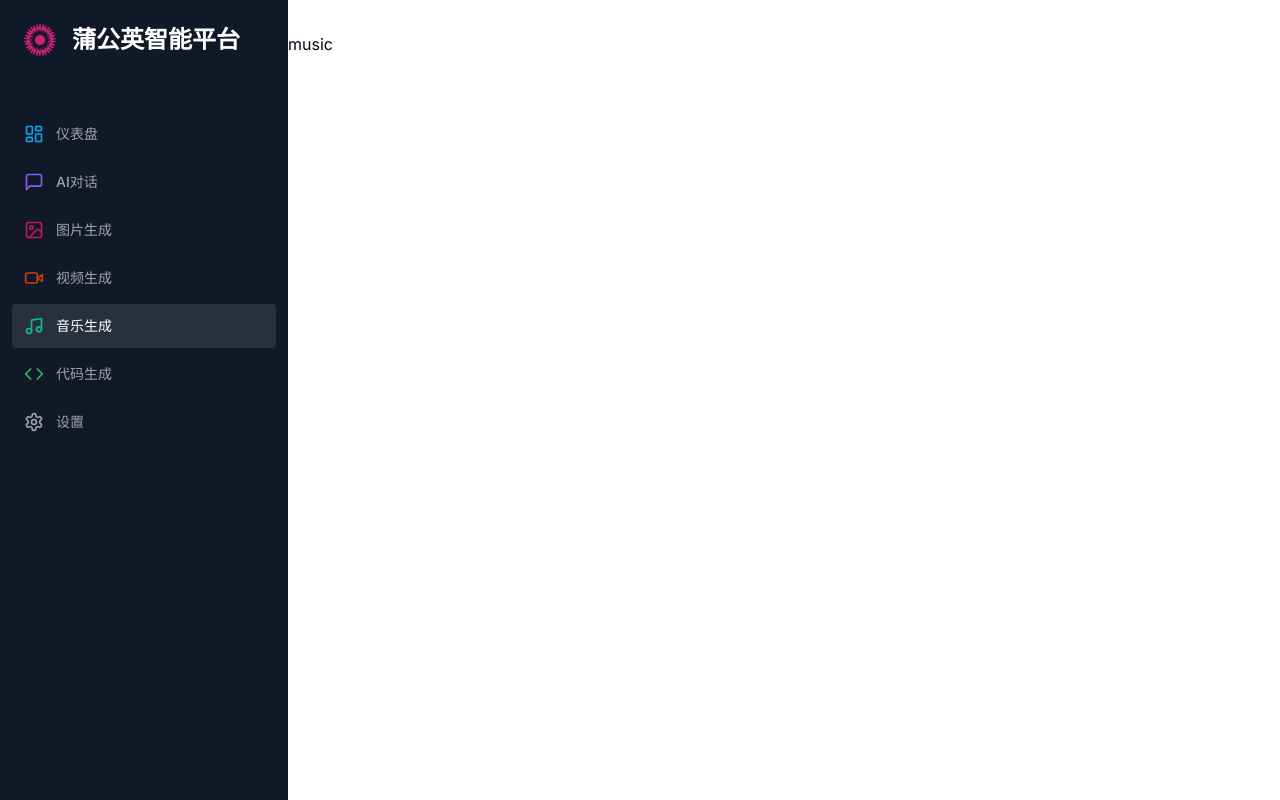
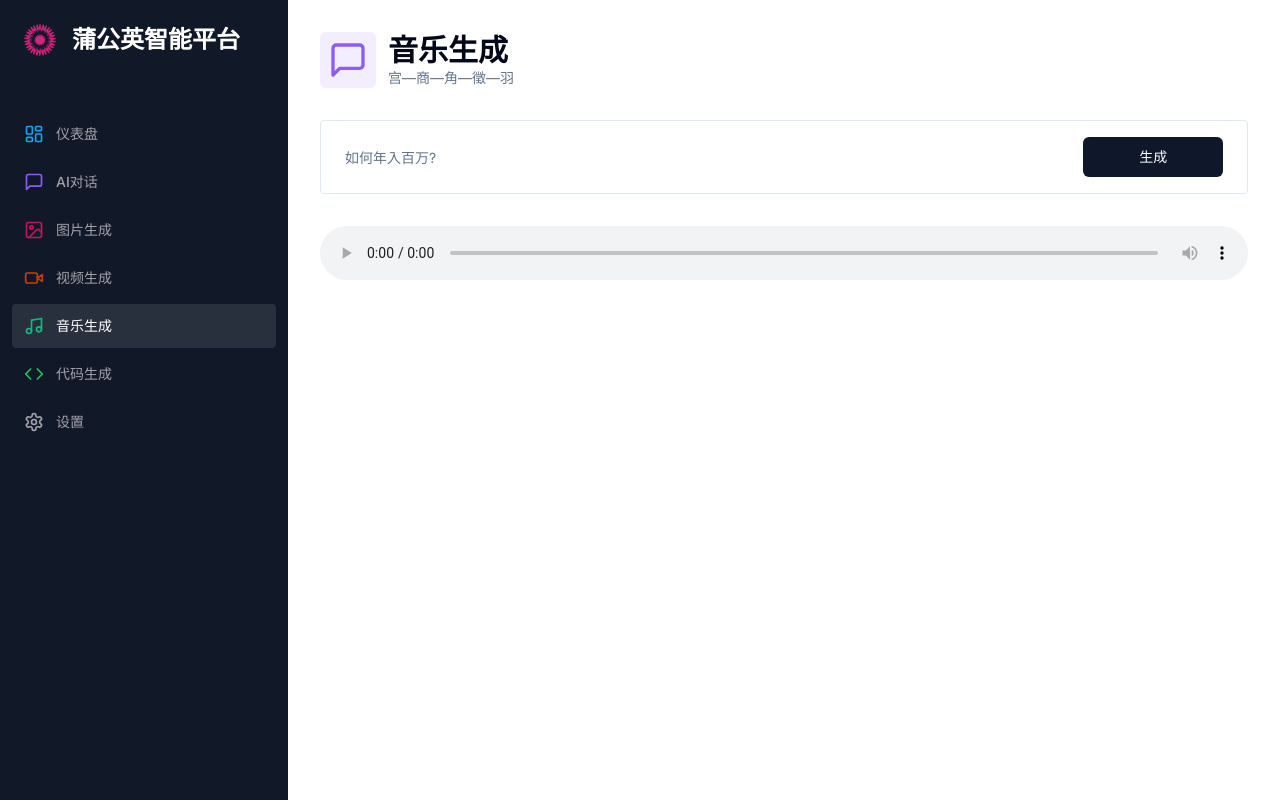
Before and after one commit to PBHAHAHA/dandelion-ai-saas, a Next.js app: page /music in a window 1280 px wide. Built offline with nearby package versions, Linux system fonts and the light colour scheme.

Commit message:
feat: music update

```diff
--- /dev/null
+++ b/app/(dashboard)/(routes)/music/constants.ts
@@ -0,0 +1,7 @@
+import * as z from 'zod'
+
+export const formSchema = z.object({
+    prompt: z.string().min(1, {
+        message: "Prompt is required"
+    })
+})
--- a/app/(dashboard)/(routes)/music/page.tsx
+++ b/app/(dashboard)/(routes)/music/page.tsx
@@ -1,7 +1,102 @@
+"use client"
+import axios from 'axios'
+import * as z from "zod"
+import {zodResolver} from "@hookform/resolvers/zod"
+import Heading from "@/components/heading"
+import { MessageSquare } from "lucide-react"
+import {  useForm } from "react-hook-form"
+import { formSchema } from "./constants.ts"
+import { Form, FormControl, FormField, FormItem } from "@/components/ui/form"
+import { Input } from "@/components/ui/input"
+import { Button } from "@/components/ui/button"
+import { useRouter } from 'next/navigation'
+import { useState } from 'react'
+import { ChatCompletionRequestMessage } from 'openai'
+import Loader from '@/components/loader'
+import Empty from '@/components/empty'
+import { cn } from '@/lib/utils'
+import UserAvatar from '@/components/user-avatar'
+import BotAvatar from '@/components/bot-avatar'
+
 const MusicPage = () => {
+    const router = useRouter()
+    const [music,setMusic] = useState<string>("https://replicate.delivery/pbxt/bhneHXEt9yTMHqkEeC4E2qjLKTXSVDabdGhlq9QD47DUqKVRA/out.mp4")
+    const form = useForm<z.infer<typeof formSchema>>({
+        resolver: zodResolver(formSchema),
+        defaultValues: {
+            prompt: ""
+        }
+    })
+    const isLoading = form.formState.isSubmitting
+    const onSubmit = async (values:z.infer<typeof formSchema>) => {
+        console.log(values)
+        try {
+            setMusic(undefined)
+            const res = await axios.post("/api/music", values)
+            console.log("响应参数",res)
+            setMusic(res.data.audio)
+            form.reset()
+        } catch (error) {
+            // TODO: 打开订阅弹窗
+            console.log(error)
+        } finally {
+            router.refresh()
+        }
+    }
     return (
         <div>
-            music
+            <Heading title="音乐生成" desc="宫—商—角—徵—羽" icon={MessageSquare} iconColor="text-violet-500" bgColor="bg-violet-500/10"/>
+            <div className="px-4 lg:px-8">
+                <div>
+                    <Form {...form}>
+                        <form
+                            onSubmit={form.handleSubmit(onSubmit)}
+                            className="rounded-sm border w-full p-4 px-3 md:px-6 focus-within:shadow-sm grid grid-cols-12 gap-2"
+
+                        >
+                            <FormField
+                                name="prompt"
+                                render={({field}) => (
+                                    <FormItem className="col-span-12 lg:col-span-10">
+                                        <FormControl className="m-0 p-0">
+                                            <Input
+                                                className="border-0 outline-none focus-visible:ring-0 focus-visible:ring-transparent"
+                                                disabled={isLoading}
+                                                placeholder="如何年入百万?"
+                                                {...field}
+                                            />
+                                        </FormControl>
+                                    </FormItem>
+                                )}
+                            />
+                            <Button className="col-span-12 lg:col-span-2">
+                                生成
+                            </Button>
+                        </form>
+                    </Form>
+                </div>
+                <div className="space-y-4 mt-4">
+                    {
+                        isLoading && (
+                            <div className='p-8 rounded-lg w-full flex items-center justify-center bg-muted'>
+                                <Loader />
+                            </div>
+                        )
+                    }
+                    {!music && !isLoading && (
+                        <Empty label='还没有开始对话哦～' />
+                    )}
+                    <div className='w-full mt-4'>
+                        {
+                            music && (
+                                <audio controls className='w-full mt-8'>
+                                    <source src={music}/>
+                                </audio>
+                            )
+                        }
+                    </div>
+                </div>
+            </div>
         </div>
     )
 }
--- /dev/null
+++ b/app/api/music/route.ts
@@ -0,0 +1,33 @@
+import { auth } from "@clerk/nextjs";
+import { NextResponse } from "next/server";
+import Replicate from "replicate";
+
+const replicate = new Replicate({
+    auth: process.env.REPLICATE_API_TOKEN!
+})
+
+export async function POST(req:Request) {
+    try {
+        const {userId} = auth()
+        const body = await req.json()
+        const {prompt} = body
+        console.log("用户：" ,userId,body)
+        if(!userId){
+            return new NextResponse("未登陆", {status: 401})
+        }
+        if(!prompt) {
+            return new NextResponse("对话消息未填入",{status: 400})
+        }
+        const res = await replicate.run(
+            "riffusion/riffusion:8cf61ea6c56afd61d8f5b9ffd14d7c216c0a93844ce2d82ac1c9ecc9c7f24e05",
+            {
+                input: {
+                    prompt_a: "funky synth solo"
+                }
+            }
+        )
+        return NextResponse.json(res)
+    } catch (error:any) {
+        return new NextResponse(error,{status: 500})
+    }
+}
--- a/next.config.js
+++ b/next.config.js
@@ -1,6 +1,5 @@
 /** @type {import('next').NextConfig} */
 const nextConfig = {
-    output: 'export',
     images: {
         domains: [
             "oaidalleapiprodscus.blob.core.windows.net"
--- a/package.json
+++ b/package.json
@@ -33,6 +33,7 @@
     "react-dom": "18.2.0",
     "react-hook-form": "^7.45.2",
     "react-markdown": "^8.0.7",
+    "replicate": "^0.14.0",
     "tailwind-merge": "^1.14.0",
     "tailwindcss": "3.3.3",
     "tailwindcss-animate": "^1.0.6",
```
Also changed, not shown: 2 other files (tests, documents, lock files or other folders).
